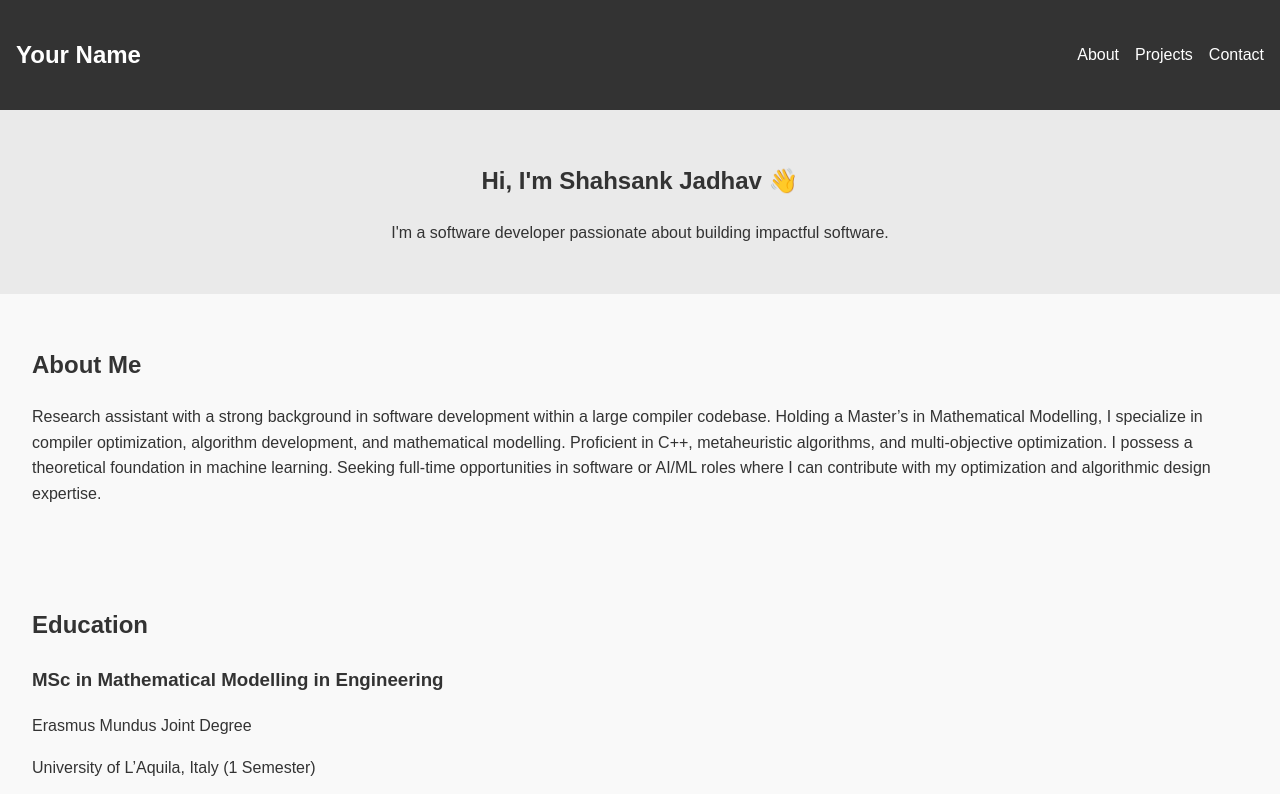
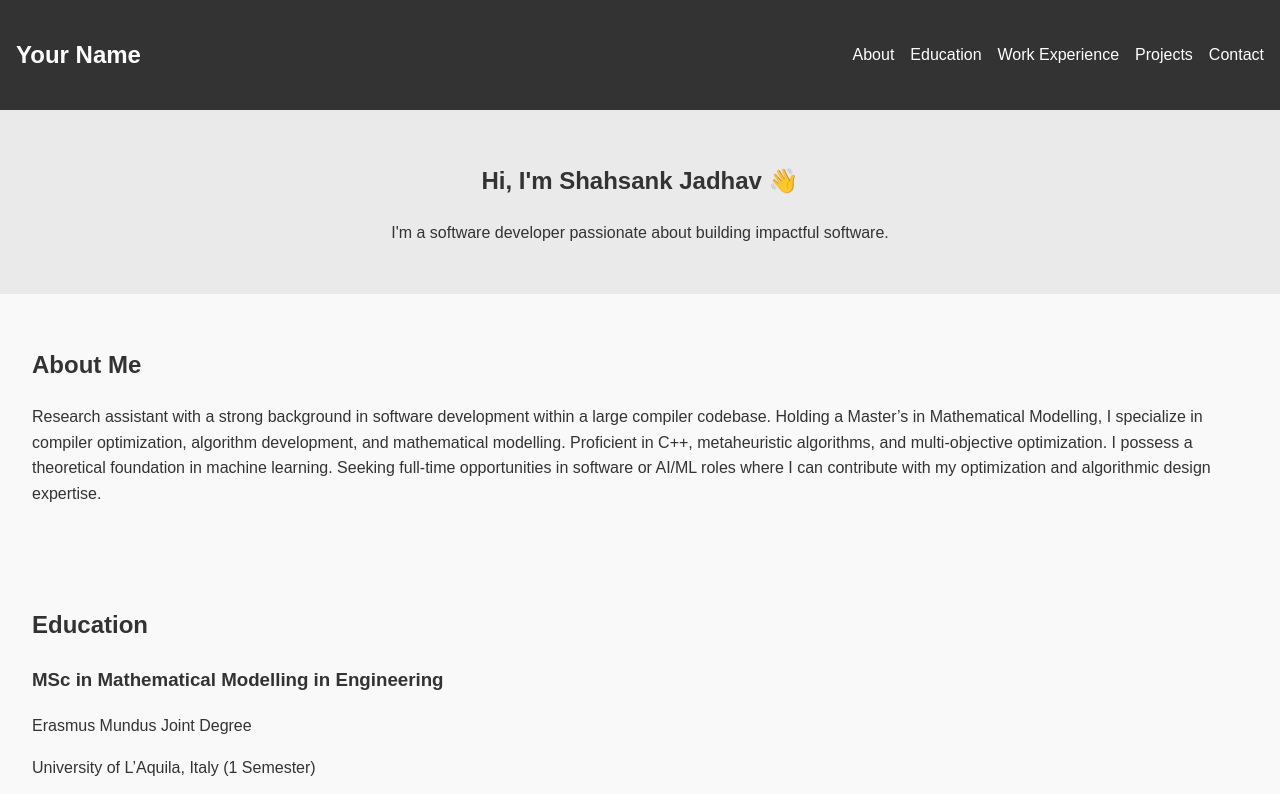
Before and after one commit to Shashankj12/Personalpage, a plain HTML site: page index.html in a window 1280 px wide. Shown: the top 794 px of the page. Drawn offline with Linux system fonts and the light colour scheme.

Commit message:
adding tabs to index.html

```diff
--- a/index.html
+++ b/index.html
@@ -12,6 +12,8 @@
       <h1>Your Name</h1>
       <ul>
         <li><a href="#about">About</a></li>
+        <li><a href="#projects">Education</a></li>
+        <li><a href="#projects">Work Experience</a></li>
         <li><a href="#projects">Projects</a></li>
         <li><a href="#contact">Contact</a></li>
       </ul>
```
